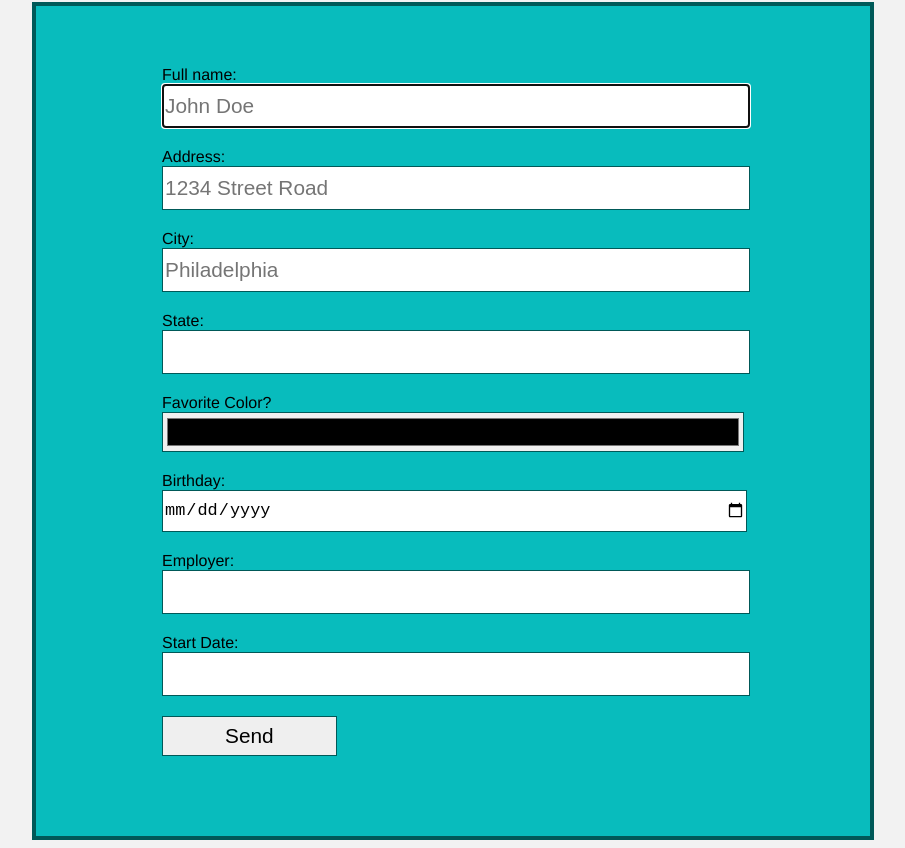
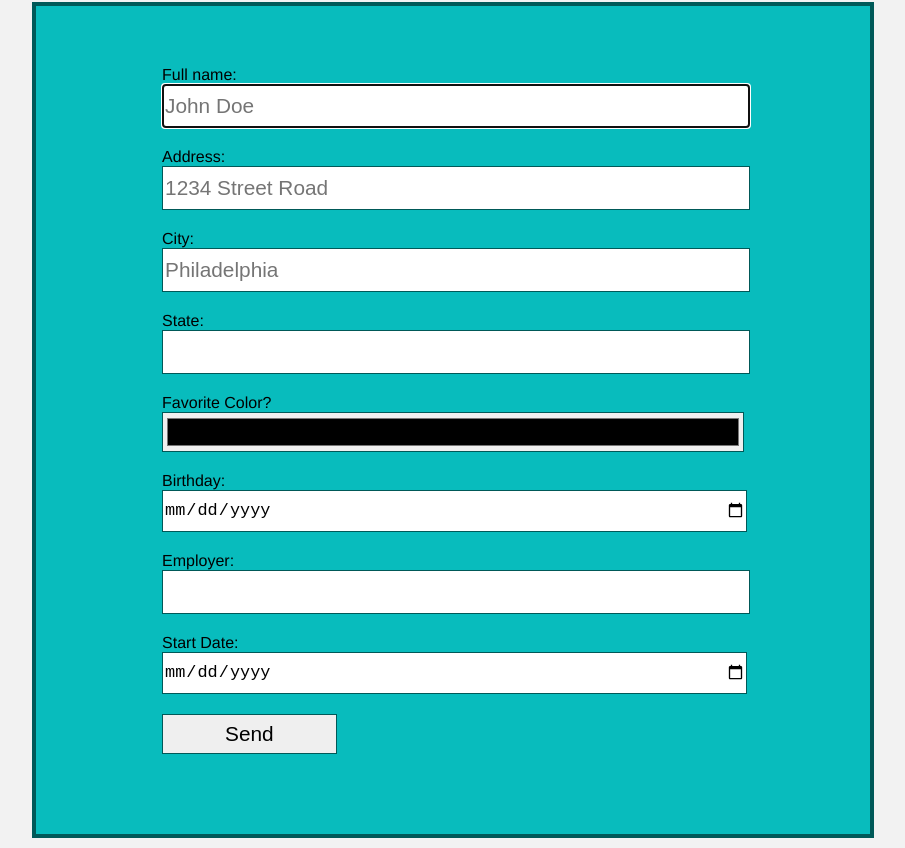
Before and after one commit to UbuntuJohn/DWS2, a plain HTML site: page B7/index.html in a window 1280 px wide. Shown: the part 78-926 px from the top of the page, without its empty margins (187-1092 px from the left). Drawn offline with Linux system fonts and the light colour scheme.

Commit message:
type date

```diff
--- a/B7/index.html
+++ b/B7/index.html
@@ -93,7 +93,7 @@
 	</div>
 	<div>
 		<label for='start_date'>Start Date:</label>
-		<input type='datetime' name='start_date' />
+		<input type='date' name='start_date' />
 	</div>
 	<div></div>
 	<div></div>
```
